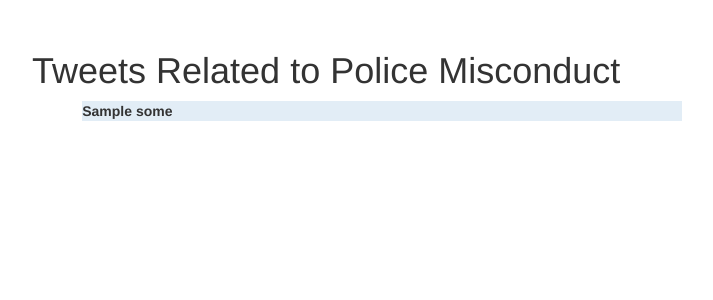
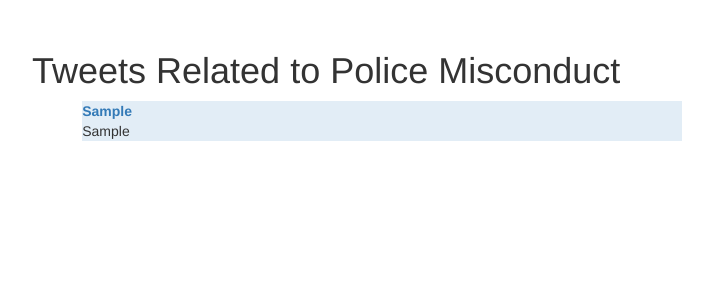
Before and after one commit to ksl0/generic_keyword_search, a Django app: template data/templates/data/index.html in a window 1280 px wide. Shown: the top 300 px of the page, without its empty margins (96-809 px from the left). Run offline with Django 3.2, Linux system fonts and the light colour scheme; the template is opened without the code that fills it: most values are stand-ins (such as "Sample title", 1, 10 or a date in 2020); some libraries are stand-ins or nearby versions.

Commit message:
updated views

```diff
--- a/data/templates/data/index.html
+++ b/data/templates/data/index.html
@@ -11,9 +11,10 @@
 {% for data in datapoints %}
 
   <div id = "single-user" >
-  {% for some in data %}
-      <li>{{ some}}</li>
-  {% endfor %}
+  <a href ="http://twitter.com/{{data.0}}">
+  <li>{{data.0}}</li>
+  </a>
+  <li>{{data.1}}</li>
   </div>
 
 
```
